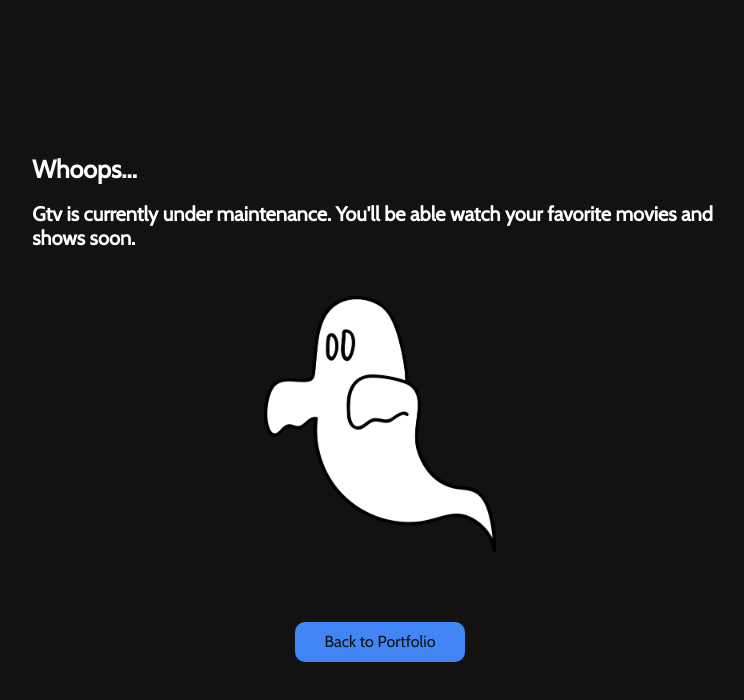
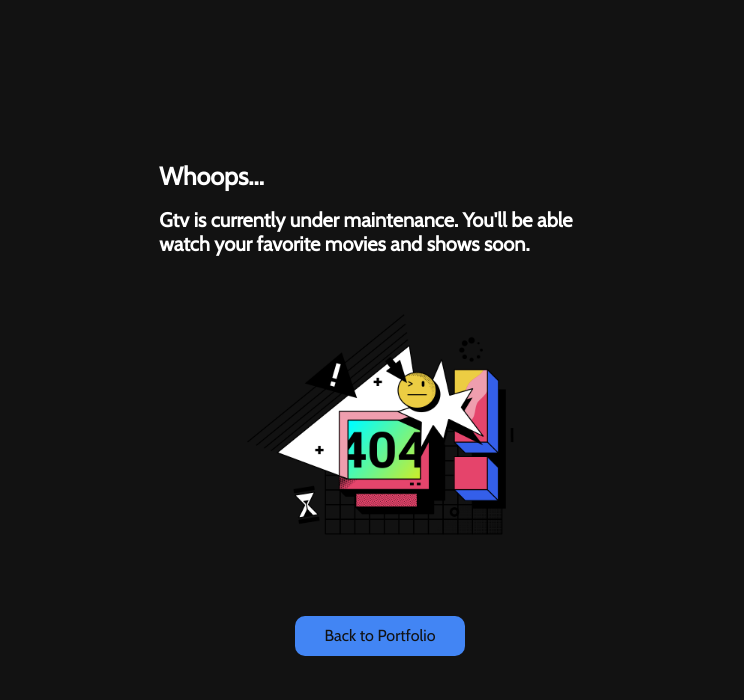
Before and after one commit to Gage-Dev/Gtv, a plain HTML site: page index.html in a window 1280 px wide. Shown: the whole page, without its empty margins (260-1004 px from the left). Drawn offline with nearby package versions, Linux system fonts and the light colour scheme.

Commit message:
image & style update

```diff
--- a/index.css
+++ b/index.css
@@ -14,7 +14,7 @@ body, html {
   h1 {
     color: #fff;
     font-size: 25px;
-    width: 60%;
+    width: 80%;
     text-align: left;
     margin-bottom: 1px;
   }
@@ -22,12 +22,12 @@ body, html {
   h2 {
     color: #fff;
     font-size: 20px;
-    width: 60%;
+    width: 80%;
     text-align: left;
   }
 
-  .ghost {
-    width: 20%;
+  .error {
+    width: 50%;
     margin-top: 30px;
     margin-bottom: 30px;
   }
@@ -37,6 +37,7 @@ body, html {
     display: flex;
     flex-direction: column;
     align-items: center;
+    width: 70%;
   }
 
   .button {
--- a/index.html
+++ b/index.html
@@ -11,7 +11,7 @@
     <div class="container">
         <h1>Whoops...</h1>
         <h2>Gtv is currently under maintenance. You'll be able watch your favorite movies and shows soon.</h2>
-        <img class="ghost" src="/Assets/ghosts-1775548_1280.png">
+        <img class="error" src="/Assets/memphis-404-error-on-computer-screen.png">
         <a class="button" href="https://gagebc.netlify.app">Back to Portfolio</a>
     </div>
 </body>
```
Also changed, not shown: Assets/memphis-404-error-on-computer-screen.png (added).
